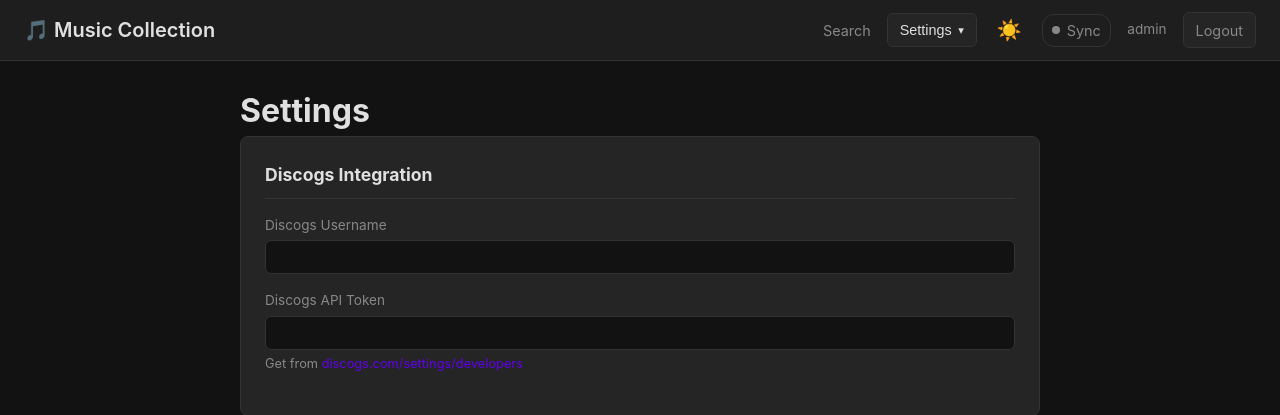
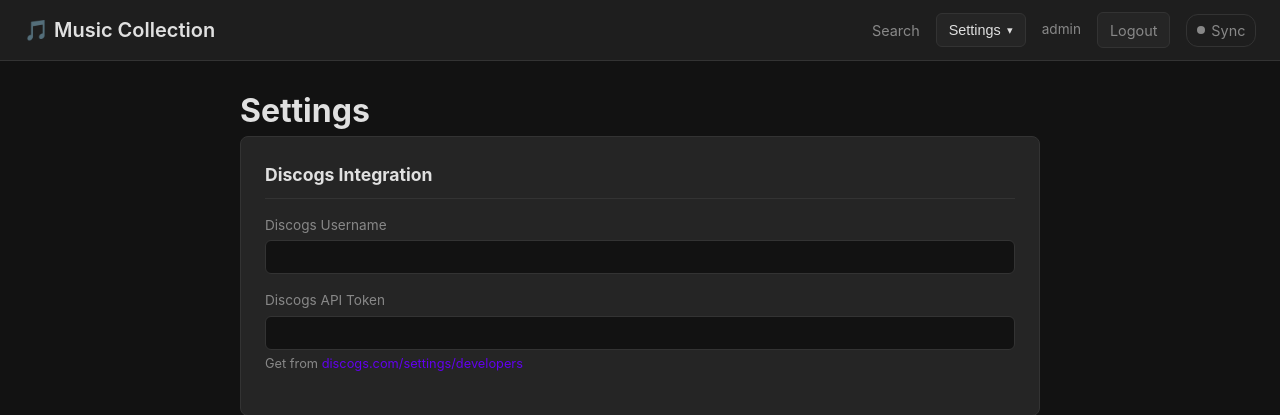
Before and after one commit to JaccovL/music-collection, a Flask app: page /admin/settings in a window 1280 px wide. Shown: the top 415 px of the page. Run offline with Flask 3, Linux system fonts and the light colour scheme; a user stored in the database is signed in.

Commit message:
Cosmetic: move theme toggle to settings menu, sync badge to right

```diff
--- a/static/js/app.js
+++ b/static/js/app.js
@@ -1,29 +1,11 @@
-// Theme toggle
-document.addEventListener('DOMContentLoaded', function() {
-    const toggle = document.getElementById('theme-toggle');
+// Theme toggle - works from dropdown menu
+function toggleTheme() {
     const html = document.documentElement;
-
-    // Load saved theme
-    const savedTheme = localStorage.getItem('theme') || 'dark';
-    html.setAttribute('data-theme', savedTheme);
-    updateToggleIcon(savedTheme);
-
-    if (toggle) {
-        toggle.addEventListener('click', function() {
-            const current = html.getAttribute('data-theme');
-            const next = current === 'dark' ? 'light' : 'dark';
-            html.setAttribute('data-theme', next);
-            localStorage.setItem('theme', next);
-            updateToggleIcon(next);
-        });
-    }
-
-    function updateToggleIcon(theme) {
-        if (toggle) {
-            toggle.textContent = theme === 'dark' ? '☀️' : '🌙';
-        }
-    }
-});
+    const current = html.getAttribute('data-theme') || 'dark';
+    const next = current === 'dark' ? 'light' : 'dark';
+    html.setAttribute('data-theme', next);
+    localStorage.setItem('theme', next);
+}
 
 // Dropdown toggle
 function toggleDropdown() {
@@ -68,3 +50,9 @@ function updateSyncBadge() {
 // Initial poll and interval
 updateSyncBadge();
 setInterval(updateSyncBadge, 30000);
+
+// Load saved theme on page load
+document.addEventListener('DOMContentLoaded', function() {
+    const savedTheme = localStorage.getItem('theme') || 'dark';
+    document.documentElement.setAttribute('data-theme', savedTheme);
+});
--- a/templates/base.html
+++ b/templates/base.html
@@ -23,16 +23,16 @@
                         <a href="{{ url_for('admin_sync_status') }}">Sync Status</a>
                         <a href="{{ url_for('admin_db_stats') }}">Database Stats</a>
                         <a href="{{ url_for('admin_settings') }}">Configuration</a>
+                        <a href="#" onclick="toggleTheme(); return false;">Toggle Theme</a>
                     </div>
                 </div>
                 {% endif %}
-                <button id="theme-toggle" class="btn-icon" title="Toggle theme">🌙</button>
+                <span class="nav-user">{{ current_user.username }}</span>
+                <a href="{{ url_for('logout') }}" class="btn btn-sm">Logout</a>
                 <a href="{{ url_for('admin_sync_status') }}" class="sync-status-badge" id="sync-badge" title="Click for sync details">
                     <span class="sync-dot idle" id="sync-dot"></span>
                     <span id="sync-label">Sync</span>
                 </a>
-                <span class="nav-user">{{ current_user.username }}</span>
-                <a href="{{ url_for('logout') }}" class="btn btn-sm">Logout</a>
             </div>
         </div>
     </nav>
```
